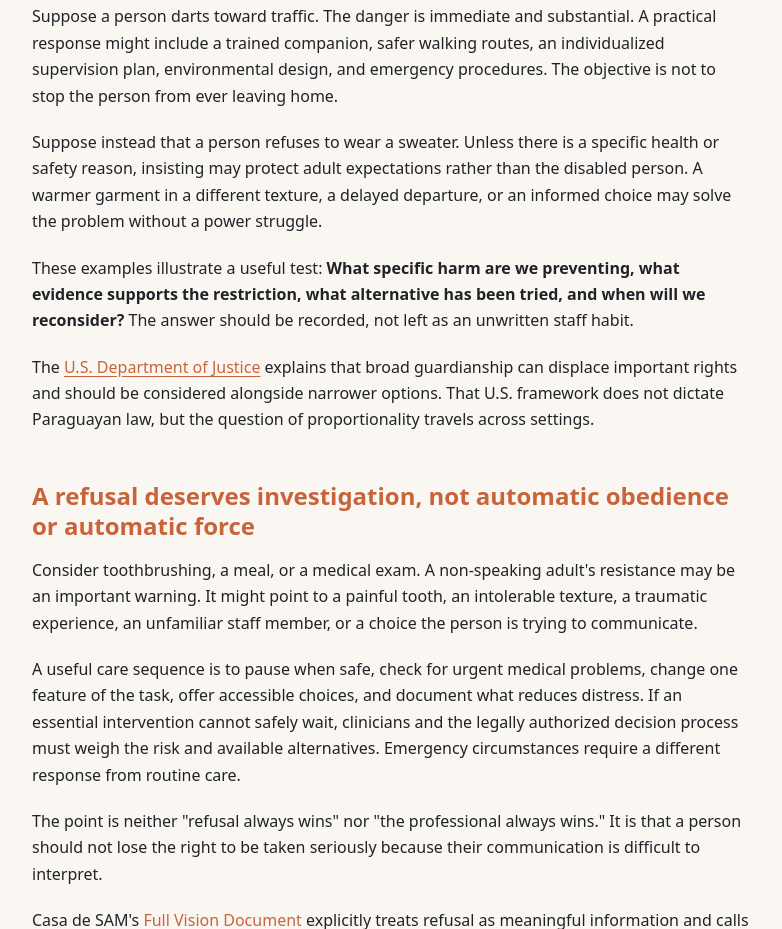
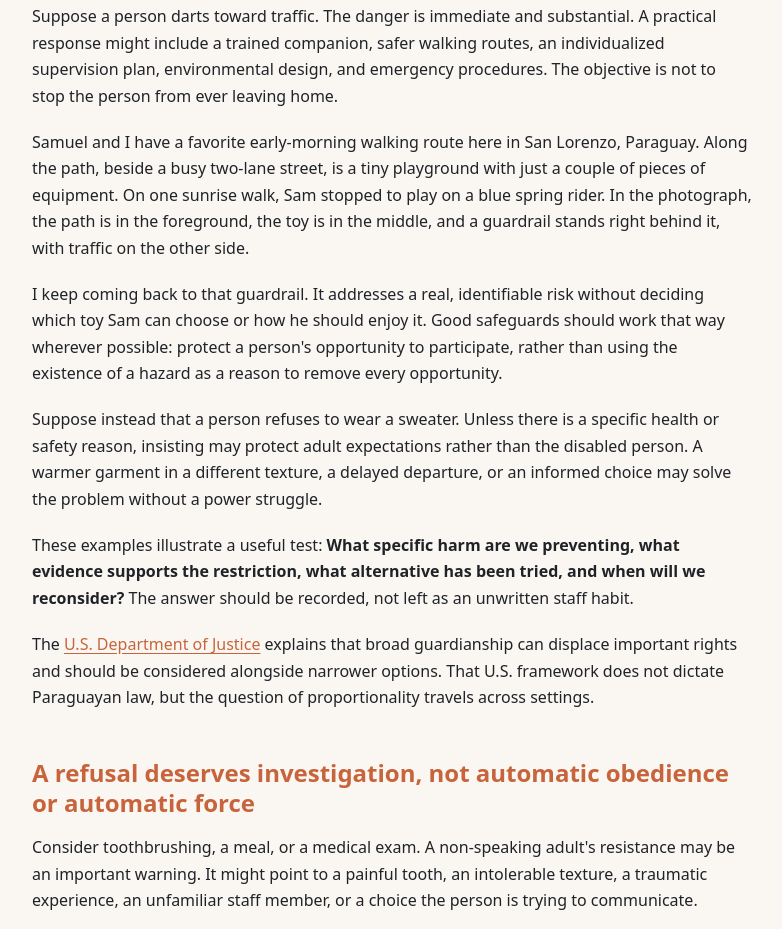
Before and after one commit to AmieMcodes/casadesam, a website: page blog/protecting-a-vulnerable-adult-without-erasing-their-voice.html in a window 1280 px wide. Shown: the part 1751-2680 px from the top of the page, without its empty margins (248-1030 px from the left). Drawn offline with Linux system fonts and the light colour scheme.

Commit message:
Add approved family-photo stories and editorial captions to October 9 draft

```diff
--- a/blog/protecting-a-vulnerable-adult-without-erasing-their-voice.html
+++ b/blog/protecting-a-vulnerable-adult-without-erasing-their-voice.html
@@ -36,7 +36,7 @@
         <h1>How Families Can Protect a Vulnerable Adult Without Erasing Their Voice</h1>
         <p class="blog-subtitle">Safety and self-determination are not opposing goals. Learn how to listen, document risk, and build meaningful safeguards.</p>
       </header>
-      <!-- HERO IMAGE PENDING: Amie's selected and approved Frame.io source with 1600x900/1200x630 JPG+WebP crops. -->
+      <!-- APPROVED PHOTO — Frame.io: Dec 25 Jan 26 / IMG_20251230_055145.jpg. Alt: Samuel playing on a blue spring rider beside a walking path in San Lorenzo, Paraguay, with a guardrail separating the playground from a busy street. Caption: On an early-morning walk in San Lorenzo, Sam stops to play. Just behind the toy, a guardrail protects this little playground from a busy two-lane street—a safeguard that makes freedom to play possible. Build and insert hero/social JPG+WebP crops before publishing. -->
       <p>There is a fear many parents of profoundly disabled children carry quietly: &quot;If I do not make every decision, who will keep my child safe?&quot; It is a serious question. Exploitation, medical emergencies, unsafe environments, and unreliable caregivers are real risks for some adults with significant disabilities.</p>
 <p>The answer cannot be to pretend those risks do not exist. But it also cannot be to treat protection as a permanent waiver of someone's preferences. A rights-respecting plan asks what danger is being addressed, how the adult can participate, and whether the proposed restriction goes further than necessary.</p>
 <p>An adult can require 24-hour support and still deserve choices about clothing, activities, relationships, food, private space, and the ordinary rhythm of the day. <a href="supporting-choice-without-complete-independence.html">Supporting Choice When an Adult Cannot Live Completely Independently</a> explains why needing assistance does not erase that everyday authority.</p>
@@ -47,6 +47,8 @@
 <div data-blog-cta="top"></div>
 <h2>Start with the smallest workable protection</h2>
 <p>Suppose a person darts toward traffic. The danger is immediate and substantial. A practical response might include a trained companion, safer walking routes, an individualized supervision plan, environmental design, and emergency procedures. The objective is not to stop the person from ever leaving home.</p>
+<p>Samuel and I have a favorite early-morning walking route here in San Lorenzo, Paraguay. Along the path, beside a busy two-lane street, is a tiny playground with just a couple of pieces of equipment. On one sunrise walk, Sam stopped to play on a blue spring rider. In the photograph, the path is in the foreground, the toy is in the middle, and a guardrail stands right behind it, with traffic on the other side.</p>
+<p>I keep coming back to that guardrail. It addresses a real, identifiable risk without deciding which toy Sam can choose or how he should enjoy it. Good safeguards should work that way wherever possible: protect a person's opportunity to participate, rather than using the existence of a hazard as a reason to remove every opportunity.</p>
 <p>Suppose instead that a person refuses to wear a sweater. Unless there is a specific health or safety reason, insisting may protect adult expectations rather than the disabled person. A warmer garment in a different texture, a delayed departure, or an informed choice may solve the problem without a power struggle.</p>
 <p>These examples illustrate a useful test: <strong>What specific harm are we preventing, what evidence supports the restriction, what alternative has been tried, and when will we reconsider?</strong> The answer should be recorded, not left as an unwritten staff habit.</p>
 <p>The <a href="https://www.justice.gov/elderjustice/guardianship-less-restrictive-options" rel="noopener noreferrer">U.S. Department of Justice</a> explains that broad guardianship can displace important rights and should be considered alongside narrower options. That U.S. framework does not dictate Paraguayan law, but the question of proportionality travels across settings.</p>
```
